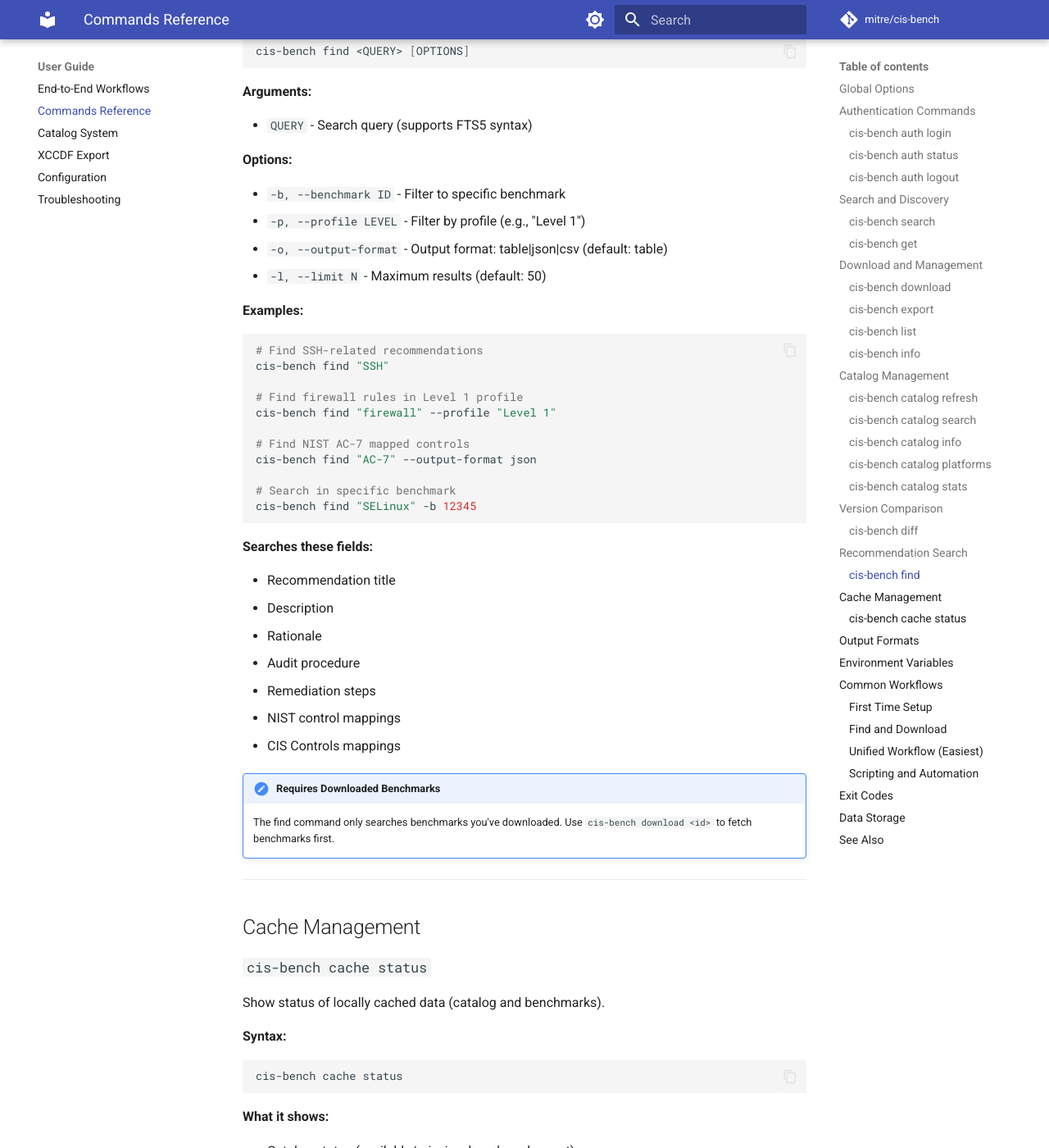
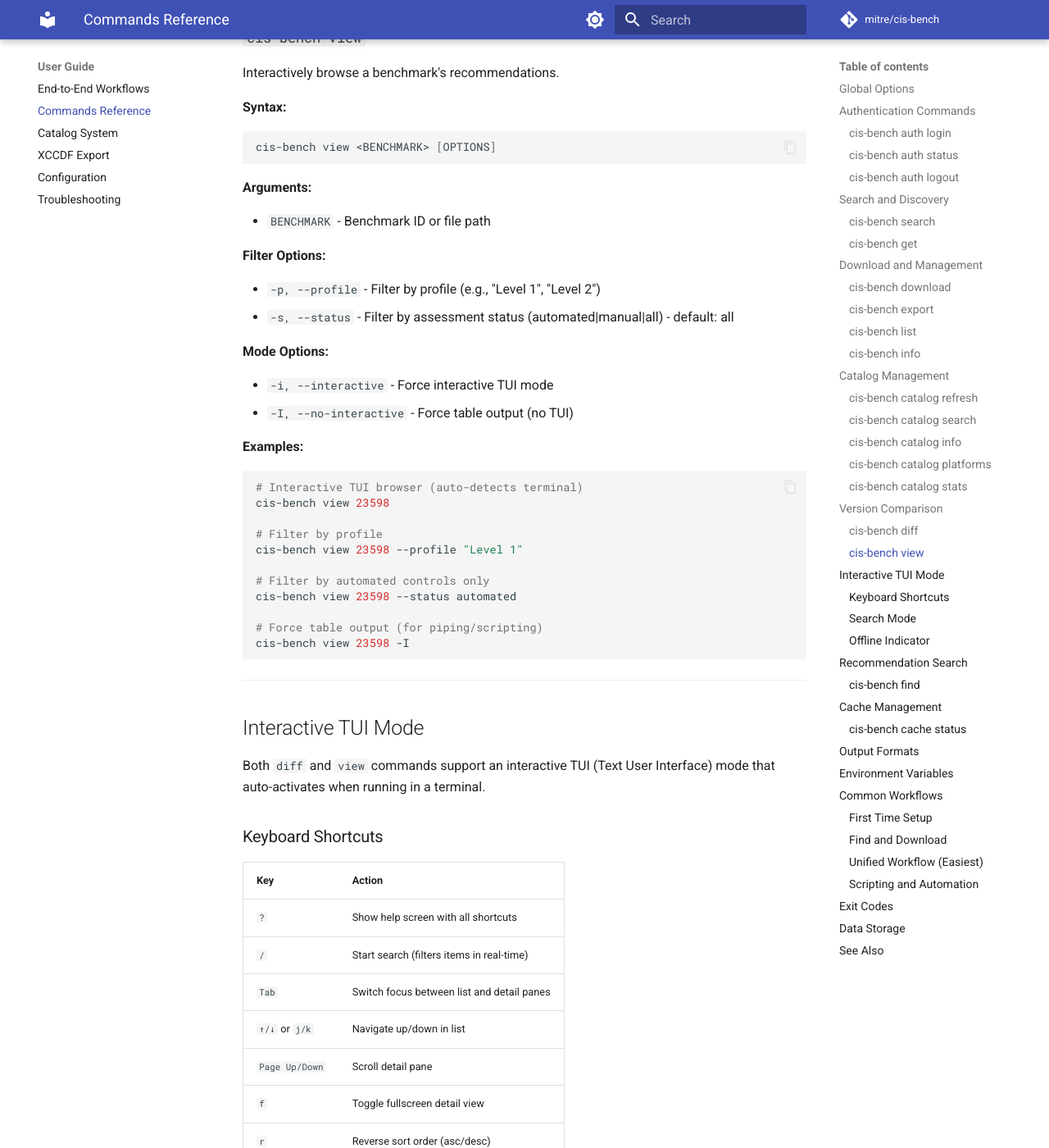
Before and after one commit to mitre/cis-bench, an MkDocs documentation site: the page built from docs/user-guide/commands-reference.md, in a window 1280 px wide and 1400 px high, scrolled down 14895 px. Shown: the whole window at 82% size. Built offline with MkDocs 1.6.1 and Material for MkDocs 9.7.7, drawn with Linux system fonts in a browser that asks for light colours; comment, search, counter and statistics services are not loaded; some of the changed text lies outside the part shown.

Commit message:
docs: add TUI features to commands reference and workflows
- Document view command with profile and status filters
- Add Interactive TUI Mode section with keyboard shortcuts
- Document search functionality (/ key) and offline indicator
- Add Scenario 15: Interactive Benchmark Exploration workflow

Authored by: Aaron Lippold<lippold@gmail.com>

````diff
--- a/docs/user-guide/commands-reference.md
+++ b/docs/user-guide/commands-reference.md
@@ -616,6 +616,13 @@
 
 - `-f, --format` - Output format: table|json|markdown|summary (default: table)
 - `-v, --verbose` - Show detailed field-level changes
+- `-i, --interactive` - Force interactive TUI mode
+- `-I, --no-interactive` - Force table output (no TUI)
+
+**Interactive TUI Mode:**
+
+When running in a terminal, diff automatically opens an interactive browser
+with keyboard navigation, search (`/`), and help (`?`). Use `-I` to disable.
 
 **Examples:**
 ```bash
@@ -674,6 +681,87 @@
 │ ✖ DEL  │ 2.3.1   │ Ensure NIS Server not installed    │ Removed    │
 │ ⟳ MOD  │ 3.1.1   │ Ensure SSH MaxAuthTries configured │ title,audit│
 │ ? REN  │ 5.1→6.1 │ Ensure cron daemon enabled         │ 92% match  │
+```
+
+---
+
+### `cis-bench view`
+
+Interactively browse a benchmark's recommendations.
+
+**Syntax:**
+```bash
+cis-bench view <BENCHMARK> [OPTIONS]
+```
+
+**Arguments:**
+
+- `BENCHMARK` - Benchmark ID or file path
+
+**Filter Options:**
+
+- `-p, --profile` - Filter by profile (e.g., "Level 1", "Level 2")
+- `-s, --status` - Filter by assessment status (automated|manual|all) - default: all
+
+**Mode Options:**
+
+- `-i, --interactive` - Force interactive TUI mode
+- `-I, --no-interactive` - Force table output (no TUI)
+
+**Examples:**
+```bash
+# Interactive TUI browser (auto-detects terminal)
+cis-bench view 23598
+
+# Filter by profile
+cis-bench view 23598 --profile "Level 1"
+
+# Filter by automated controls only
+cis-bench view 23598 --status automated
+
+# Force table output (for piping/scripting)
+cis-bench view 23598 -I
+```
+
+---
+
+## Interactive TUI Mode
+
+Both `diff` and `view` commands support an interactive TUI (Text User Interface) mode
+that auto-activates when running in a terminal.
+
+### Keyboard Shortcuts
+
+| Key | Action |
+|-----|--------|
+| `?` | Show help screen with all shortcuts |
+| `/` | Start search (filters items in real-time) |
+| `Tab` | Switch focus between list and detail panes |
+| `↑/↓` or `j/k` | Navigate up/down in list |
+| `Page Up/Down` | Scroll detail pane |
+| `f` | Toggle fullscreen detail view |
+| `r` | Reverse sort order (asc/desc) |
+| `s` | Save report to file |
+| `q` or `Esc` | Quit |
+
+### Search Mode
+
+Press `/` to open the search bar:
+
+- Type to filter items in real-time
+- Shows match count (e.g., "12/45")
+- Press `Enter` to keep filter and return to list
+- Press `Escape` to cancel and restore all items
+
+### Offline Indicator
+
+When running with `--offline` flag, a yellow `[OFFLINE]` indicator appears
+in the header to remind you that network access is disabled.
+
+```bash
+# Shows [OFFLINE] in TUI header
+cis-bench --offline diff 23598 24001
+cis-bench --offline view 23598
 ```
 
 ---
````
Also changed, not shown: docs/user-guide/workflows.md (+59 -0 lines).
